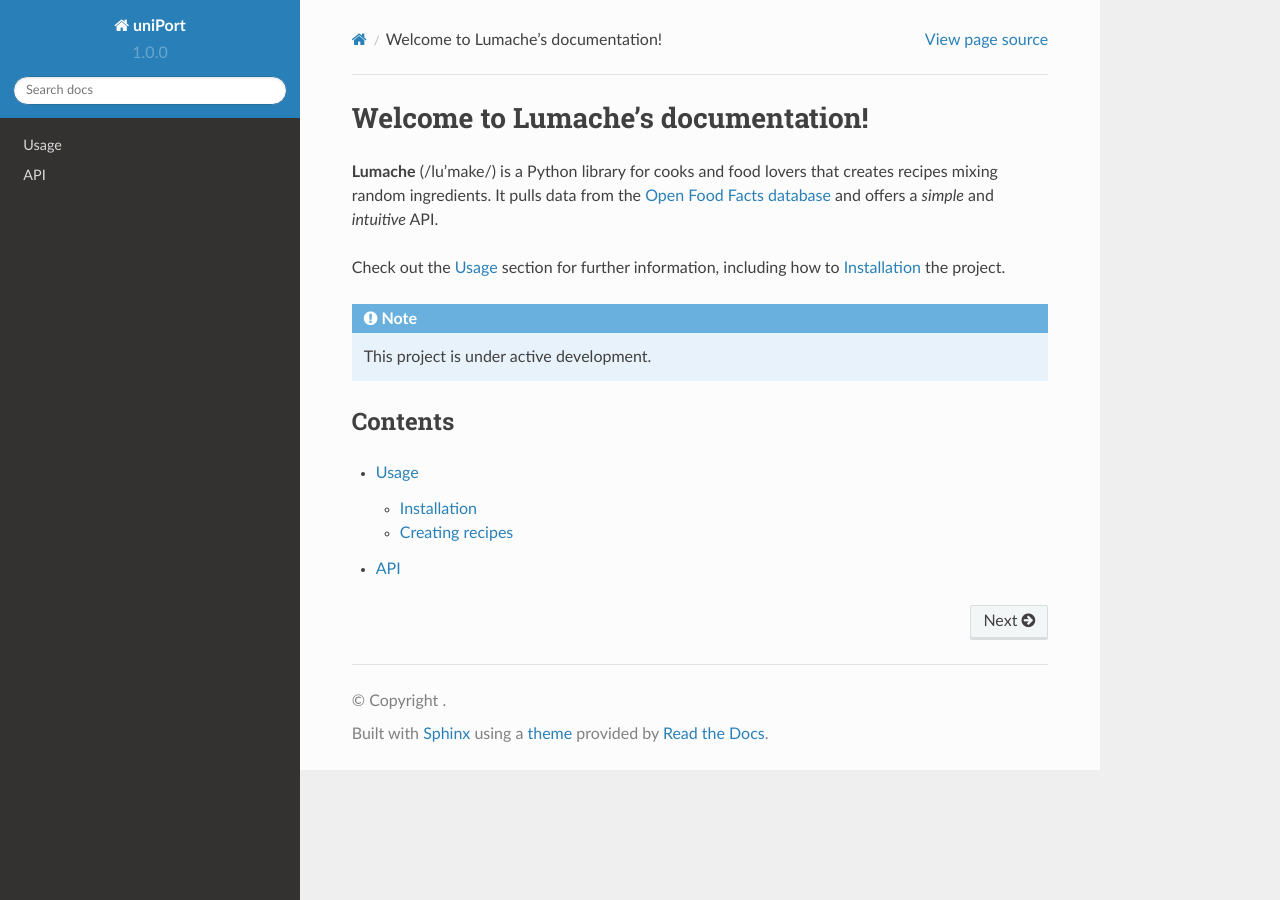
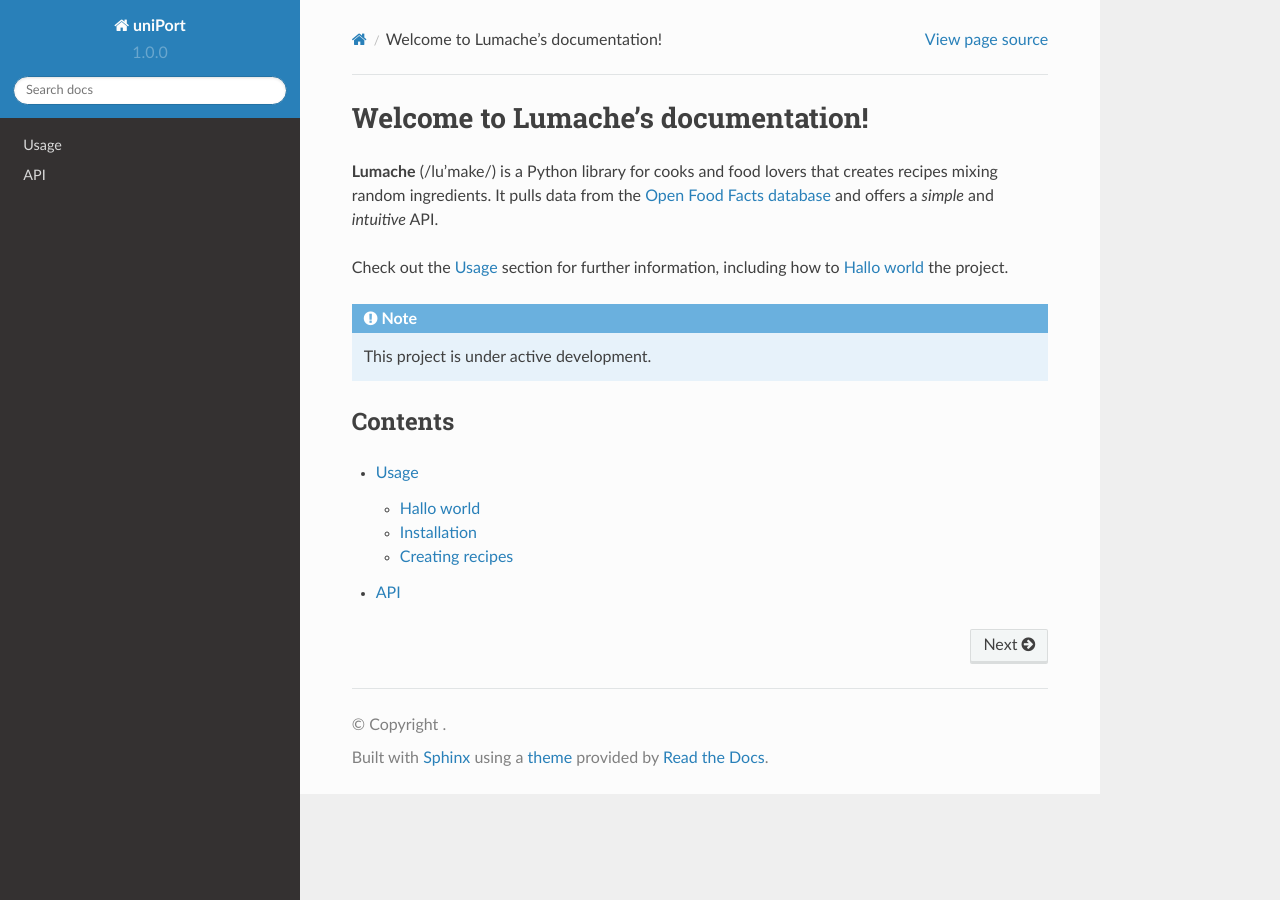
Before and after one commit to caokai1073/uniPort, a Sphinx documentation site: the page built from docs/source/index.rst, in a window 1280 px wide. Built offline with Sphinx 7.4.7 and the Read the Docs theme 2.0.0, drawn with Linux system fonts in a browser that asks for light colours.

Commit message:
Update usage.rst

```diff
--- a/docs/source/usage.rst
+++ b/docs/source/usage.rst
@@ -2,6 +2,10 @@ Usage
 =====
 
 .. _installation:
+
+Hallo world
+------------
+How are you
 
 Installation
 ------------
```
